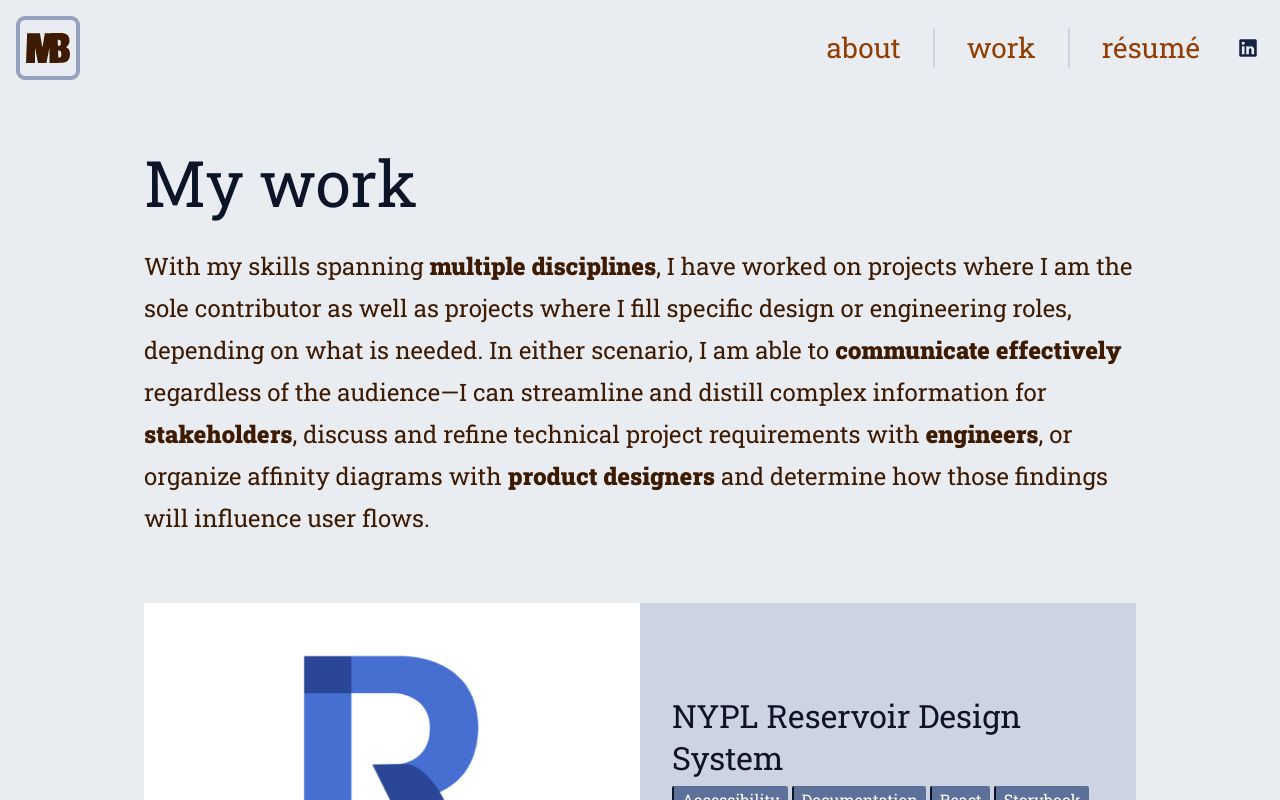
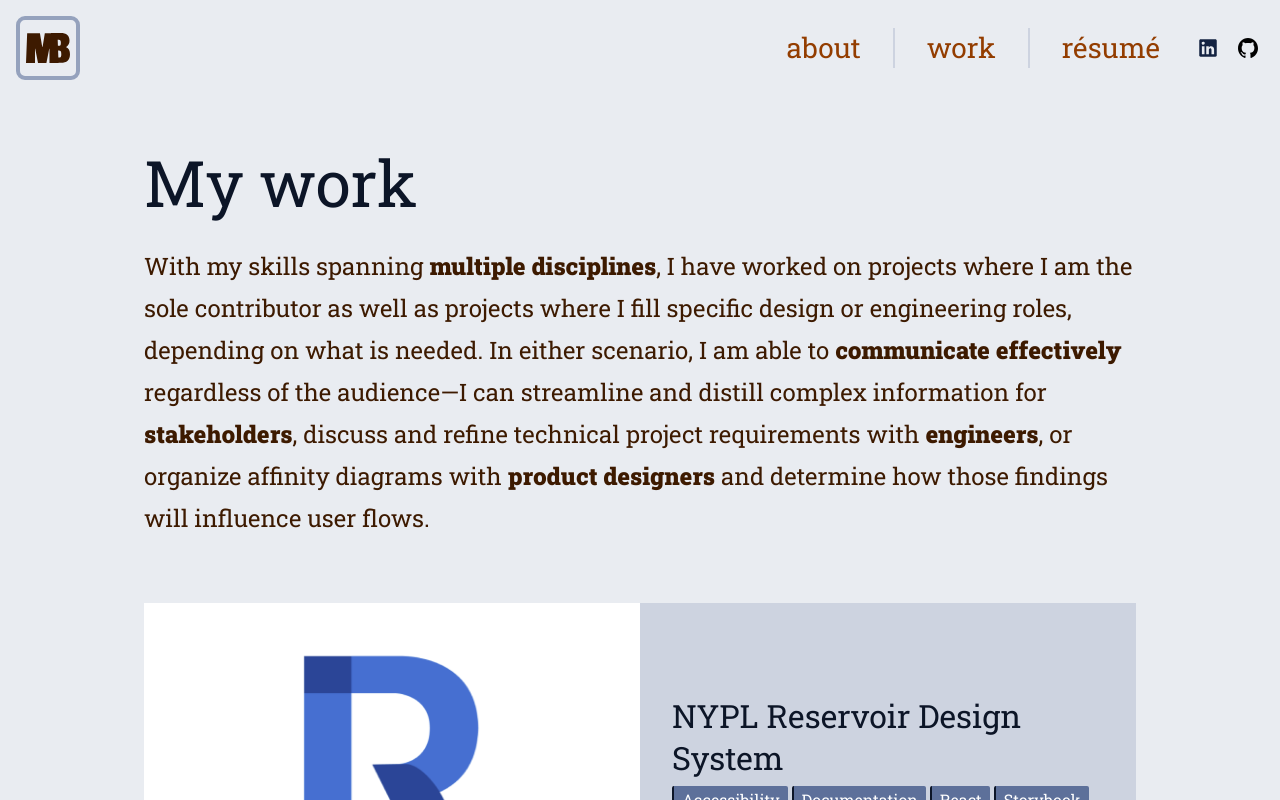
Before and after one commit to bigfishdesign13/martin-brutvan-portfolio, a Next.js app: page /work in a window 1280 px wide. Shown: the top 800 px of the page. Built offline with nearby package versions, Linux system fonts and the light colour scheme.

Commit message:
added github link in main menu

```diff
--- a/src/components/Header.tsx
+++ b/src/components/Header.tsx
@@ -39,7 +39,7 @@
               className="hidden"
               height={480}
               priority
-              src="/images/icon-mobile.svg"
+              src="/images/icon-mb-mobile.svg"
               width={480}
             />
           </Link>
--- a/src/components/SocialLinks.module.css
+++ b/src/components/SocialLinks.module.css
@@ -1,7 +1,7 @@
 /* MainNav.module.css */
 
 .container {
-  @apply w-fit flex items-center;
+  @apply w-fit flex items-center gap-1 md:gap-2;
 }
 .link {
   @apply flex justify-center w-11 md:w-8 h-11 md:h-8;
--- a/src/components/SocialLinks.tsx
+++ b/src/components/SocialLinks.tsx
@@ -9,7 +9,7 @@
       <Link
         aria-label="Visit my LinkedIn profile"
         className={styles.link}
-        href="https://www.linkedin.com/in/martybrutvan/"
+        href="https://linkedin.com/in/martybrutvan/"
         target="_blank"
       >
         <Image
@@ -21,6 +21,21 @@
           width={16}
         />
       </Link>
+      <Link
+        aria-label="Visit my GitHub profile"
+        className={styles.link}
+        href="https://github.com/bigfishdesign13"
+        target="_blank"
+      >
+        <Image
+          alt="GitHub icon"
+          aria-hidden
+          src="/images/icon-github.svg"
+          className={styles.icon}
+          height={16}
+          width={16}
+        />
+      </Link>
     </div>
   );
 };
```
Also changed, not shown: public/images/icon-github.svg.
